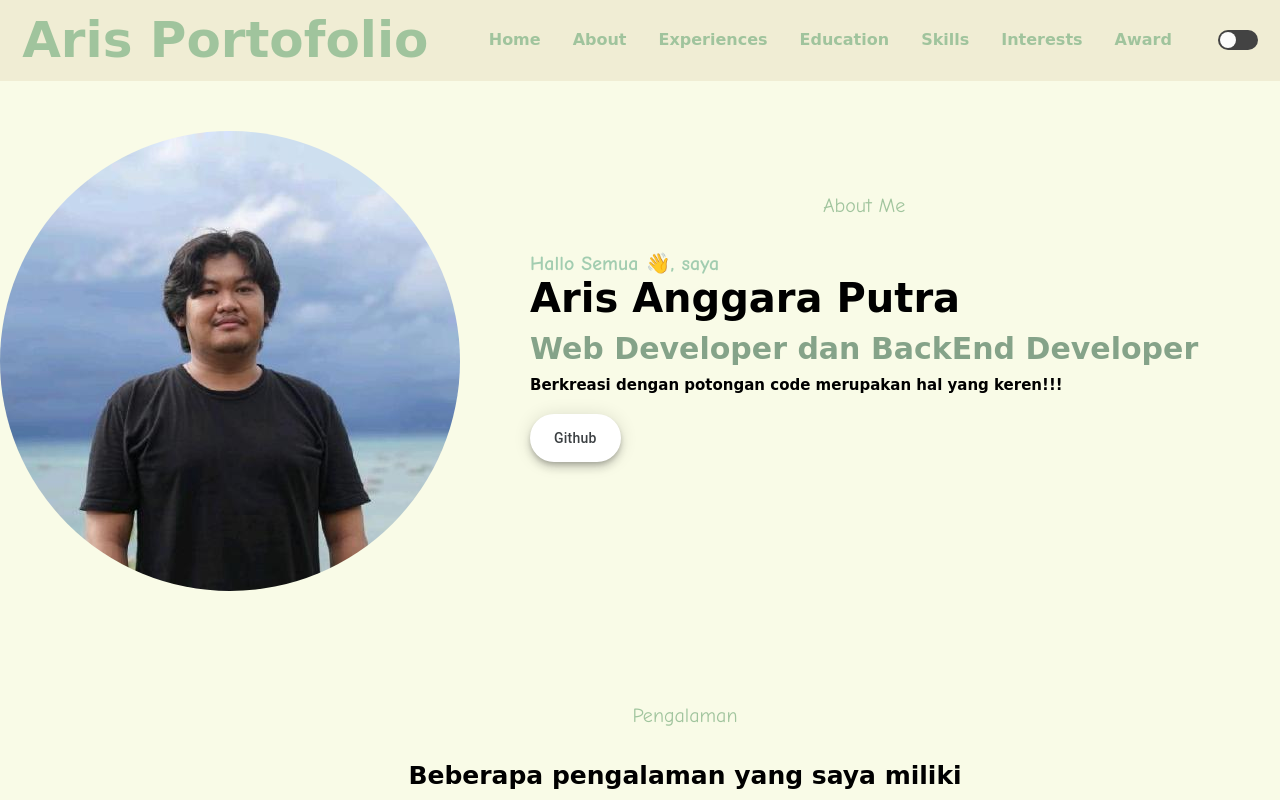
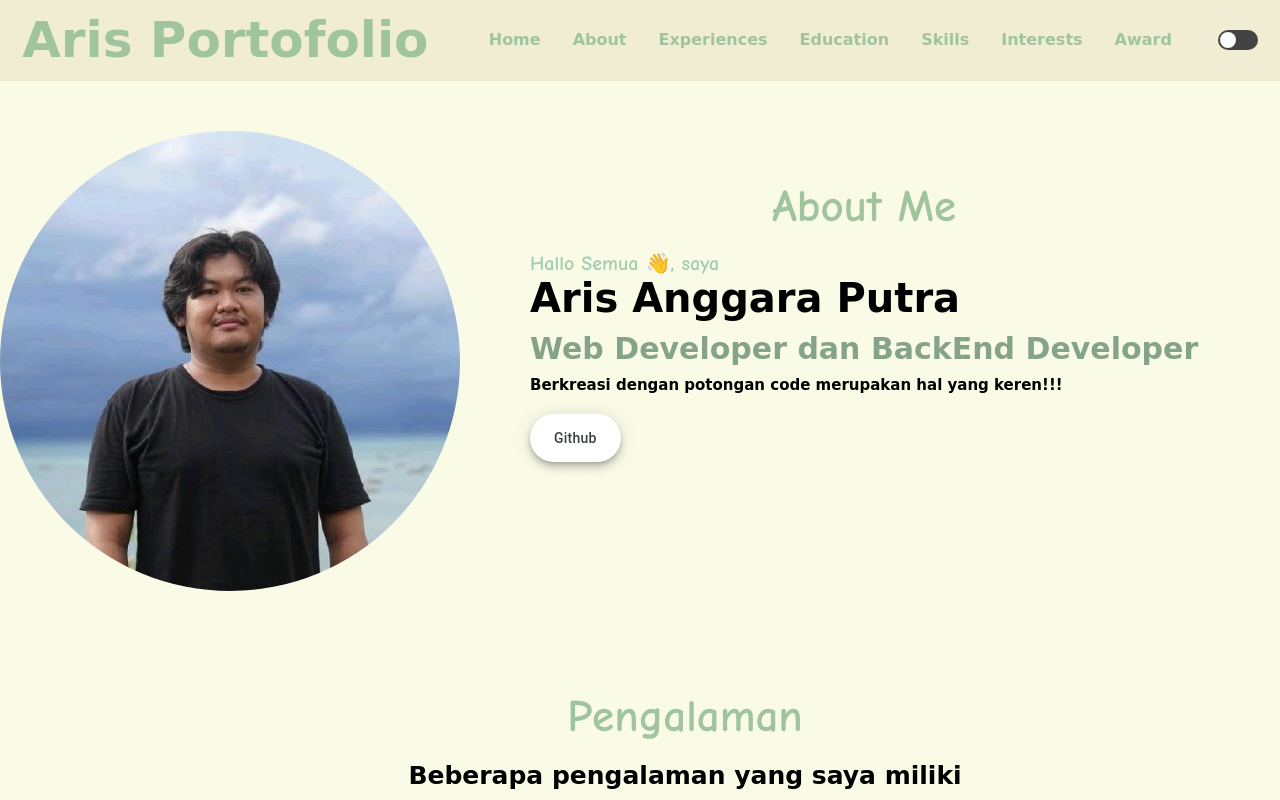
Before and after one commit to aris4p/prakerja-final-batch7, a plain HTML site: page index.html in a window 1280 px wide. Shown: the top 800 px of the page. Drawn offline with Linux system fonts and the light colour scheme.

Commit message:
update Prakerja

```diff
--- a/css/style.css
+++ b/css/style.css
@@ -175,8 +175,8 @@ h1 {
 
 h2 {
     font-family: 'comic sans ms';
-    font-weight: 20;
-    font-size: 20px;
+    font-weight: 800;
+    font-size: 45px;
     margin-bottom: 20px;
     color: #A0C49D;
     width: 100%;
```
